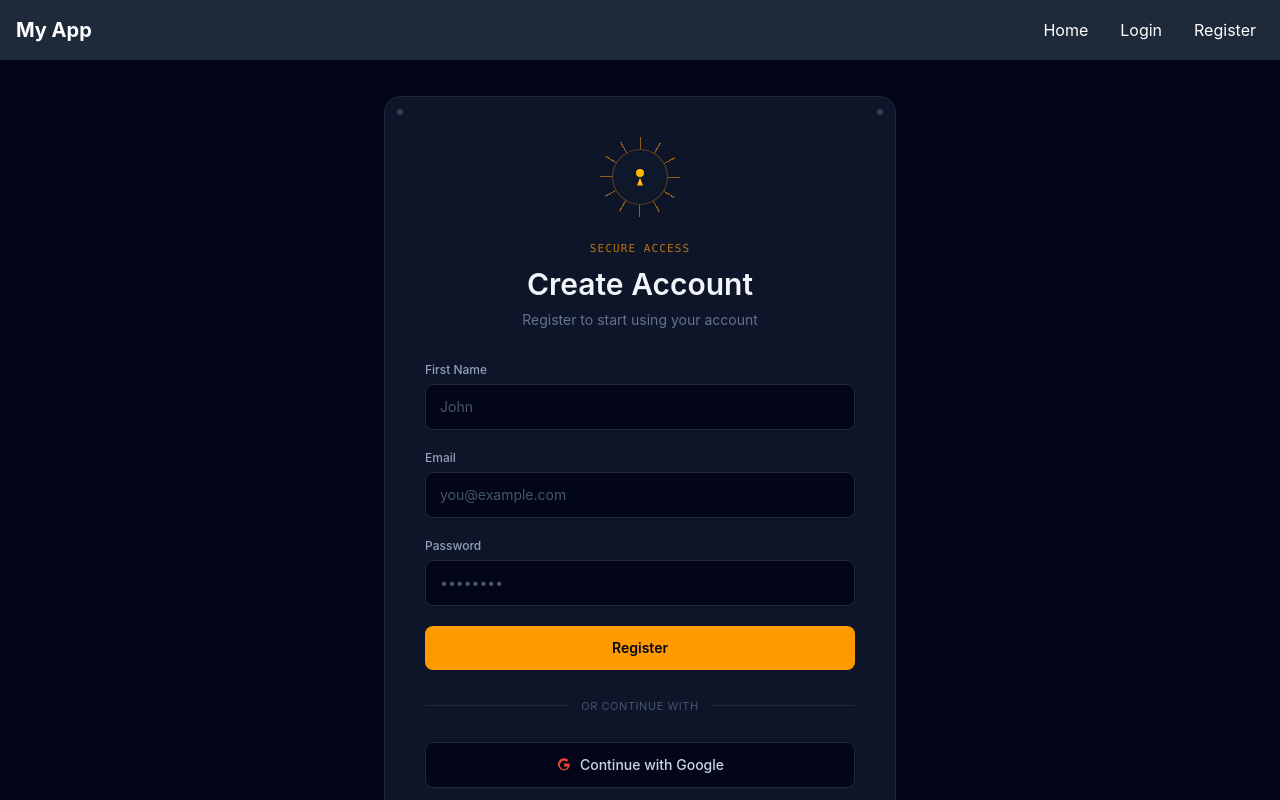
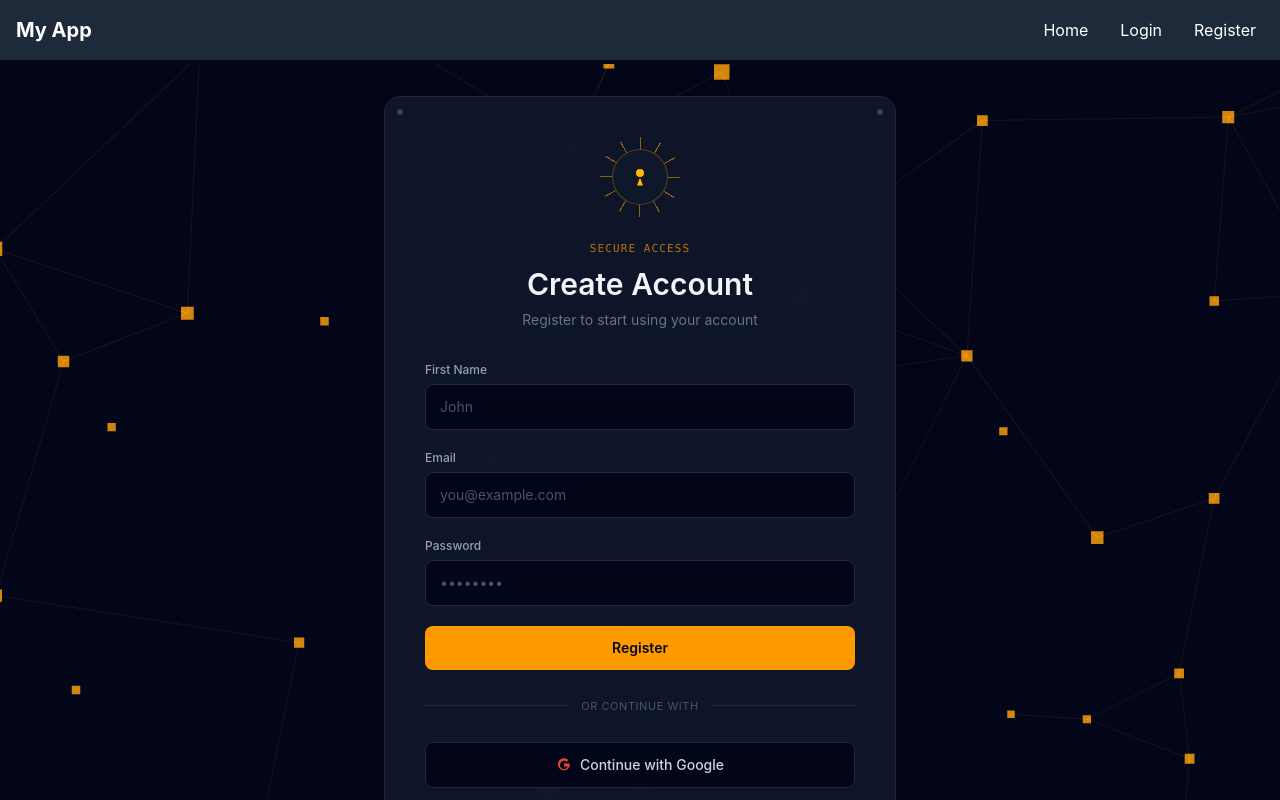
Before and after one commit to Amir-017/securityAndStripe, a React (Vite) app in the folder client/: page /register in a window 1280 px wide. Shown: the top 800 px of the page. Built offline with nearby package versions, Linux system fonts and the light colour scheme.

Commit message:
now make animation work with register and login also next step is adding React query (tank stack)

```diff
--- a/client/src/Pages/Home.jsx
+++ b/client/src/Pages/Home.jsx
@@ -68,7 +68,8 @@ export const Home = () => {
     };
     return (
         <div className="relative min-h-screen bg-slate-950 overflow-hidden">
-
+            {/* three js animated background */}
+            <AuthBackground />
 
             <div className="relative z-10 grid grid-cols-1 sm:grid-cols-2 lg:grid-cols-3 xl:grid-cols-4 gap-6 p-4">
                 {products.map((product) => (
--- a/client/src/Pages/Login_Register/Register.jsx
+++ b/client/src/Pages/Login_Register/Register.jsx
@@ -49,7 +49,8 @@ export const Register = () => {
 
     return (
         <div className="relative w-screen min-h-screen bg-slate-950 flex items-center justify-center px-4 py-8 overflow-hidden">
-
+            {/* three js animated background */}
+            <AuthBackground />
 
             <div className="relative z-10 w-full max-w-md sm:max-w-lg bg-slate-900/95 backdrop-blur-sm border border-slate-800 shadow-2xl shadow-black/40 rounded-2xl p-6 sm:p-8 lg:p-10">
                 <div className="absolute top-3 left-3 w-1.5 h-1.5 rounded-full bg-slate-700" />
```
